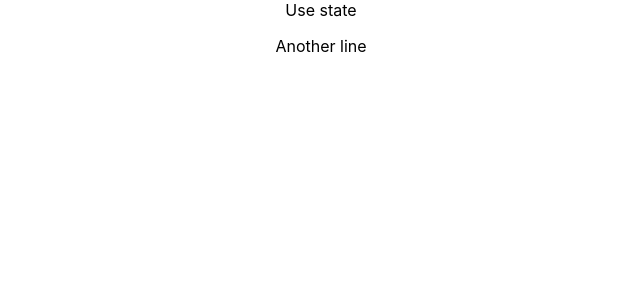
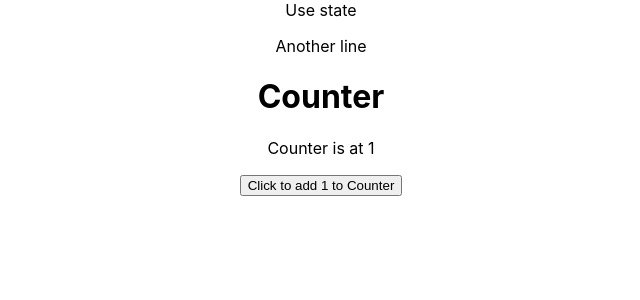
Before and after one commit to EinatKaZ/usestate, a React (Create React App) app: page / in a window 1280 px wide. Shown: the top 300 px of the page, without its empty margins (319-959 px from the left). Built offline with nearby package versions, Linux system fonts and the light colour scheme.

Commit message:
Added useState

```diff
--- a/src/App.js
+++ b/src/App.js
@@ -1,11 +1,13 @@
-import logo from './logo.svg';
+
 import './App.css';
+import Counter from './Counter';
 
 function App() {
   return (
     <div className="App">
         Use state
         <p> Another line</p>
+        <Counter />
     </div>
   );
 }
--- /dev/null
+++ b/src/Counter.js
@@ -0,0 +1,21 @@
+import { useState } from "react";
+function Counter() {
+    const [count,setCount] = useState (1) ;
+    function incr(){
+        setCount(
+            function(oldCount){
+                return oldCount + 1
+            }
+        )
+        console.log(count)
+    }
+    return (
+      <div>
+        <h1> Counter </h1>
+        <p> Counter is at {count} </p>
+        <button onClick={incr}> Click to add 1 to Counter </button>
+      </div>
+    );
+  }
+
+  export default Counter;
```
